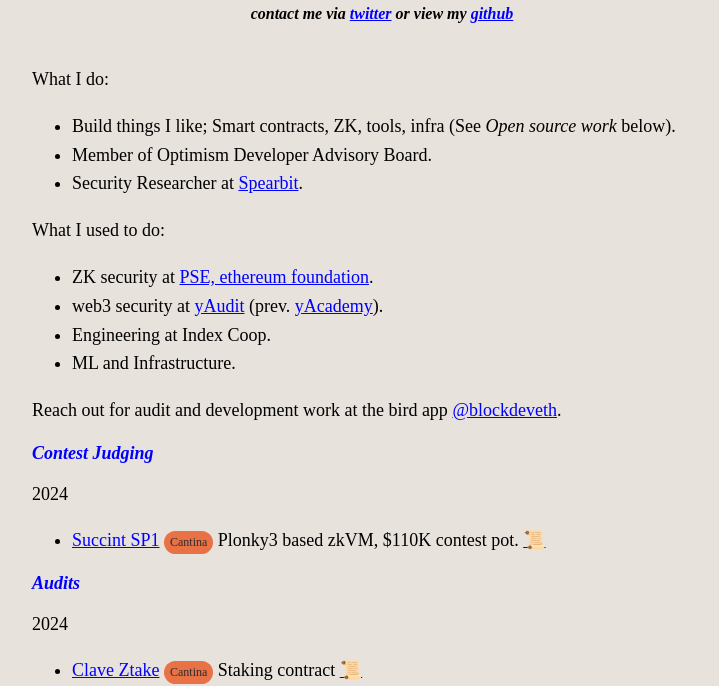
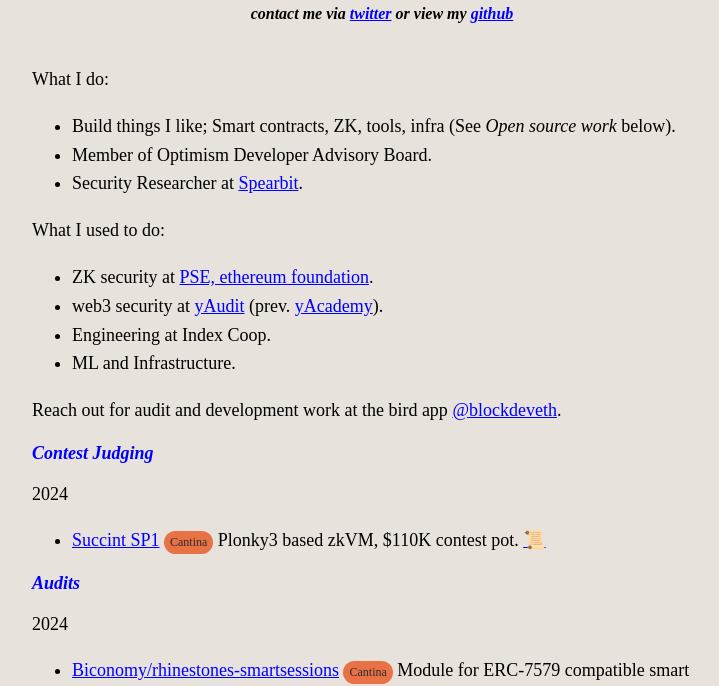
Before and after one commit to 0xbok/0xbok.github.io, a plain HTML site: page index.html in a window 1280 px wide. Shown: the part 121-807 px from the top of the page, without its empty margins (258-977 px from the left). Drawn offline with Linux system fonts and the light colour scheme.

Commit message:
rhinestone

```diff
--- a/index.html
+++ b/index.html
@@ -77,6 +77,7 @@
     <div>
      2024
      <ul>
+      <li><a href="https://github.com/erc7579/smartsessions">Biconomy/rhinestones-smartsessions</a> <span class="cantina">Cantina</span> Module for ERC-7579 compatible smart accountsfor granular control over session keys. <a href="https://cantina.xyz/portfolio/4c6155c1-8c90-4b47-a8b5-ad2b40128b5b">📜</a> <a href="https://cantina.xyz/portfolio/a7163efd-d3a2-455e-b629-8a19b306789c">📜</a>
       <li><a href="https://www.fastlane.xyz/">Clave Ztake</a> <span class="cantina">Cantina</span> Staking contract <a href="https://cantina.xyz/portfolio/6563a8d7-2cbb-4cb1-8e88-78b71c045431">📜</a>
       <li><a href="https://www.fastlane.xyz/">Fastlane Atlas</a> <span class="spear">Spearbit</span> Execution abstraction protocol for the EVM <a href="https://github.com/spearbit/portfolio/blob/master/pdfs/Fastlane-Spearbit-Security-Review-April-2024.pdf">📜</a>
       <li><a href="https://semaphore.pse.dev/">Semaphore</a> <span class="pse">PSE</span> <span class="zk">ZK</span> Signaling through group membership. <a href="https://github.com/semaphore-protocol/semaphore/blob/main/apps/website/public/Semaphore_4.0.0_Audit.pdf">📜</a>
```
